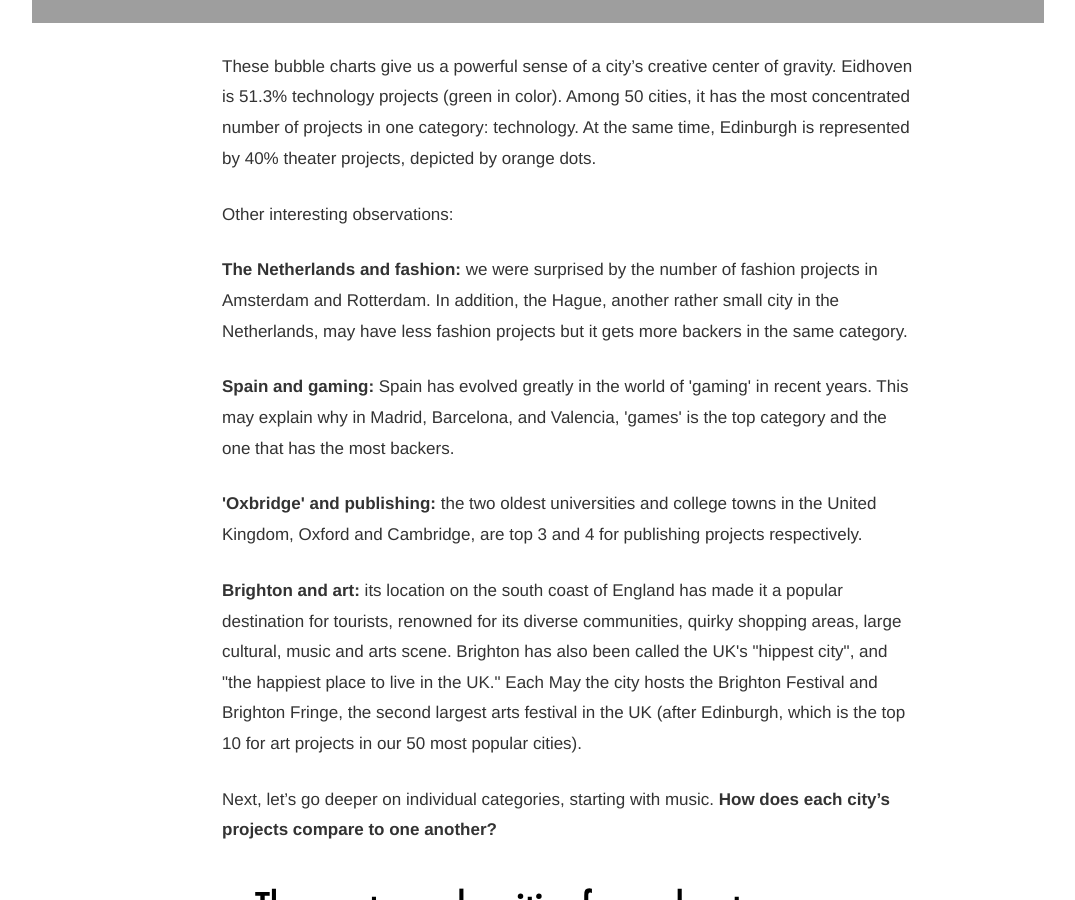
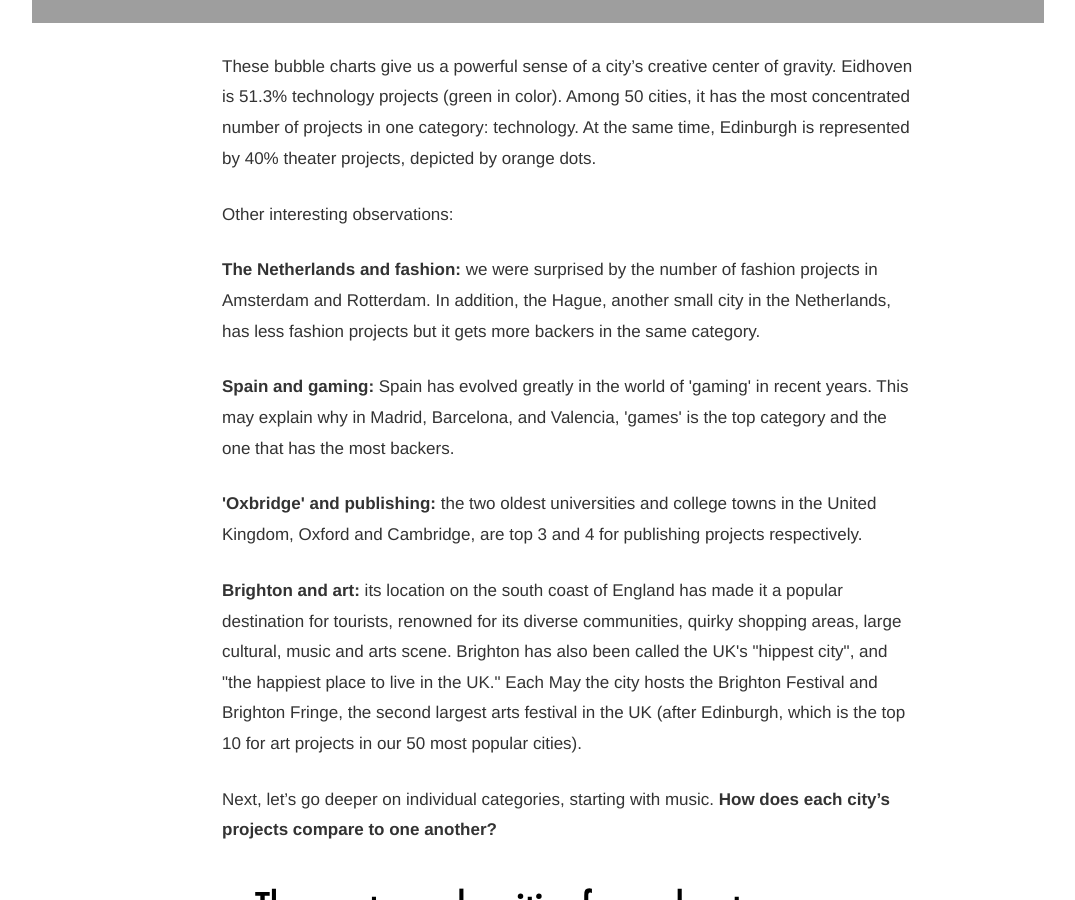
Before and after one commit to 2109Sot/studio-projects, a Jekyll site: the page docs/kickstarter/index.html, which Jekyll copies as it is, in a window 1280 px wide and 900 px high, scrolled down 3973 px. Shown: the whole window, without its empty margins (102-1177 px from the left). Built offline with Jekyll 4.4.1, drawn with Linux system fonts in a browser that asks for light colours.

Commit message:
text_edit

```diff
--- a/docs/kickstarter/index.html
+++ b/docs/kickstarter/index.html
@@ -194,7 +194,7 @@ a {
 
     <p>Other interesting observations:</p>
 
-    <p><b> The Netherlands and fashion:</b> we were surprised by the number of fashion projects in Amsterdam and Rotterdam. In addition, the Hague, another rather small city in the Netherlands, may have less fashion projects but it gets more backers in the same category.</p>
+    <p><b> The Netherlands and fashion:</b> we were surprised by the number of fashion projects in Amsterdam and Rotterdam. In addition, the Hague, another small city in the Netherlands, has less fashion projects but it gets more backers in the same category.</p>
 
     <p><b> Spain and gaming:</b> Spain has evolved greatly in the world of 'gaming' in recent years. This may explain why in Madrid, Barcelona, and Valencia, 'games' is the top category and the one that has the most backers.</p>
 
```
